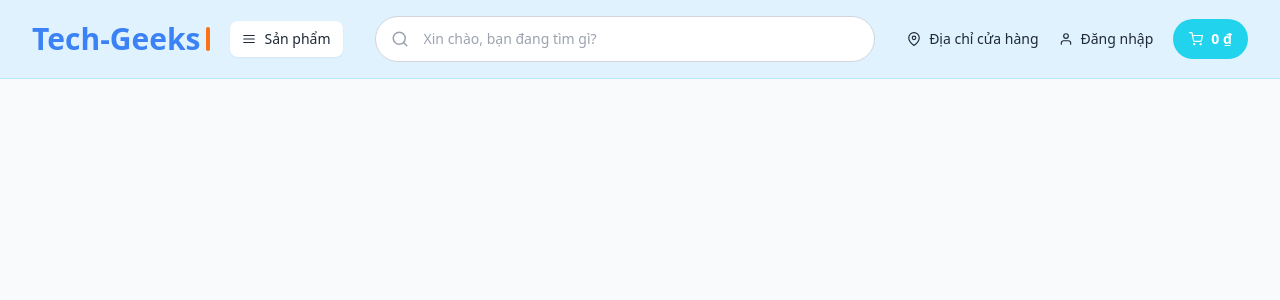
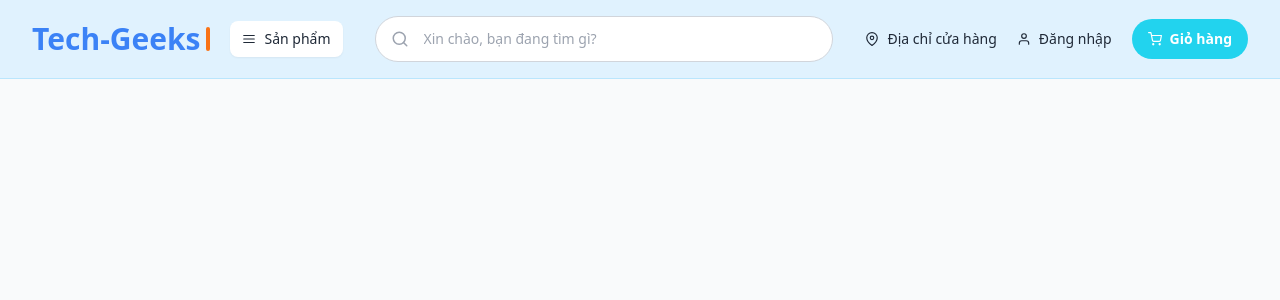
Before and after one commit to nam12102004/IT4409-project, a React (Vite) app in the folder frontend/: page /orders in a window 1280 px wide. Shown: the top 300 px of the page. Built offline with nearby package versions, Linux system fonts and the light colour scheme.

Commit message:
sửa header để khi bấm vào giỏ hàng -> page giỏ hàng

```diff
--- a/frontend/src/components/common/Header/Header.jsx
+++ b/frontend/src/components/common/Header/Header.jsx
@@ -1,8 +1,11 @@
 import React from 'react';
 
 import { FiMenu, FiSearch, FiMapPin, FiUser, FiShoppingCart } from 'react-icons/fi';
+import { useNavigate } from "react-router-dom";
 
 function Header() {
+  const navigate = useNavigate();
+
   return (
     <header className="bg-sky-100 px-8 py-4 flex justify-between items-center border-b border-sky-200 font-sans">
       <div className="flex items-center gap-5">
@@ -34,9 +37,11 @@ function Header() {
           <FiUser />
           <span>Đăng nhập</span>
         </a>
-        <button className="flex items-center gap-2 bg-cyan-400 text-white rounded-full px-4 py-2.5 text-sm font-bold cursor-pointer hover:bg-cyan-500">
+        <button
+          onClick={() => navigate("/cart")}
+          className="flex items-center gap-2 bg-cyan-400 text-white rounded-full px-4 py-2.5 text-sm font-bold cursor-pointer hover:bg-cyan-500">
           <FiShoppingCart />
-          <span>0 ₫</span>
+          <span>Giỏ hàng</span>
         </button>
       </div>
     </header>
```
